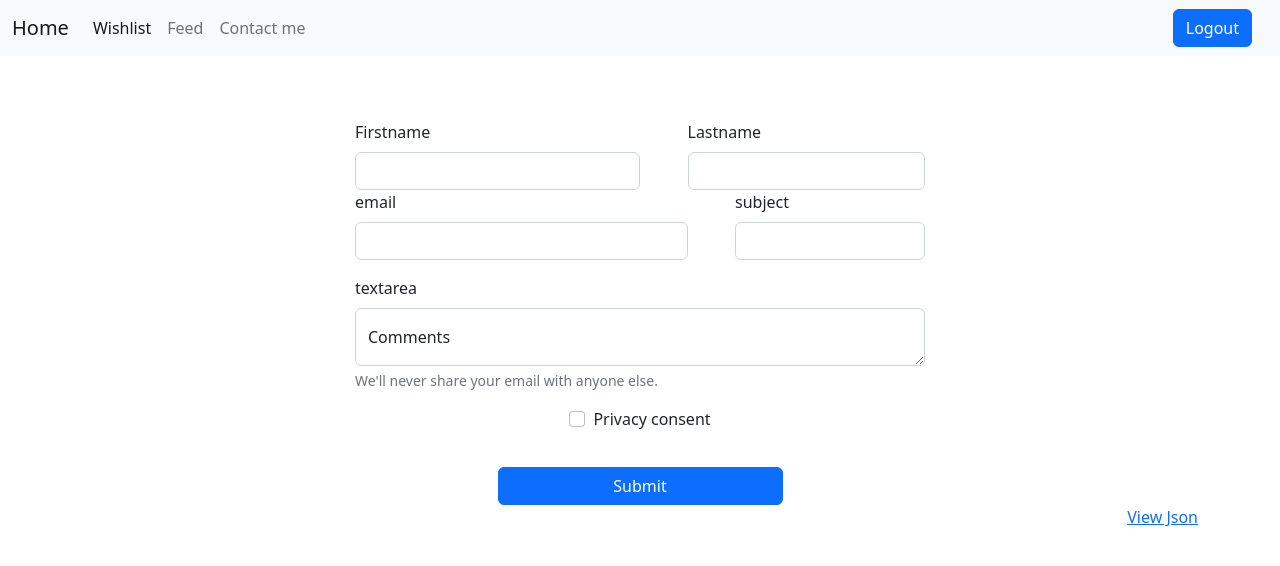
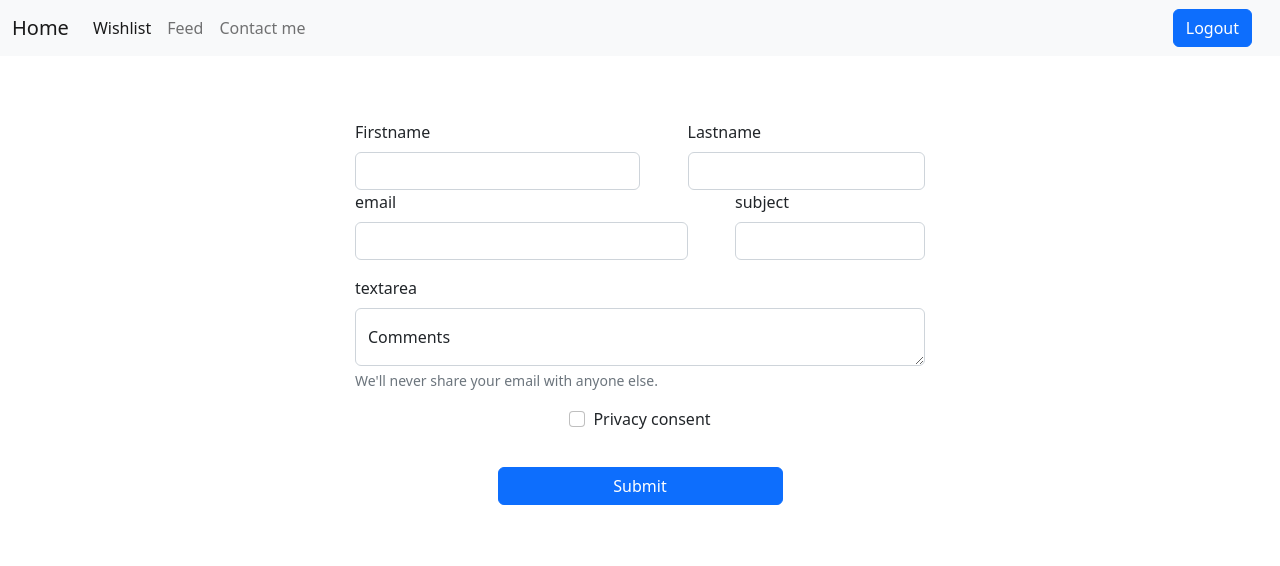
Before and after one commit to Mandrake091/react-homework-first, a React (Create React App) app: page /contact in a window 1280 px wide. Shown: the top 566 px of the page. Built offline with nearby package versions, Linux system fonts and the light colour scheme; no server answers; sample sign-in values are in the browser's storage.

Commit message:
Revert "link in contact Page for view Json post"
This reverts commit d8f9438abf0861138daff889aeb0536eee7f7c56.

```diff
--- a/src/components/pages/Contact.jsx
+++ b/src/components/pages/Contact.jsx
@@ -131,9 +131,6 @@ function Contact() {
           </form>
         </div>
       </div>
-      <p className="text-end">
-        <a href="https://webhook.site/#!/d1870a2b-10ac-47f0-859c-1af0cc295840/b813042a-5f78-4652-9aef-96a8335a2248/1">View Json</a>
-      </p>
     </div>
   );
 }
```
